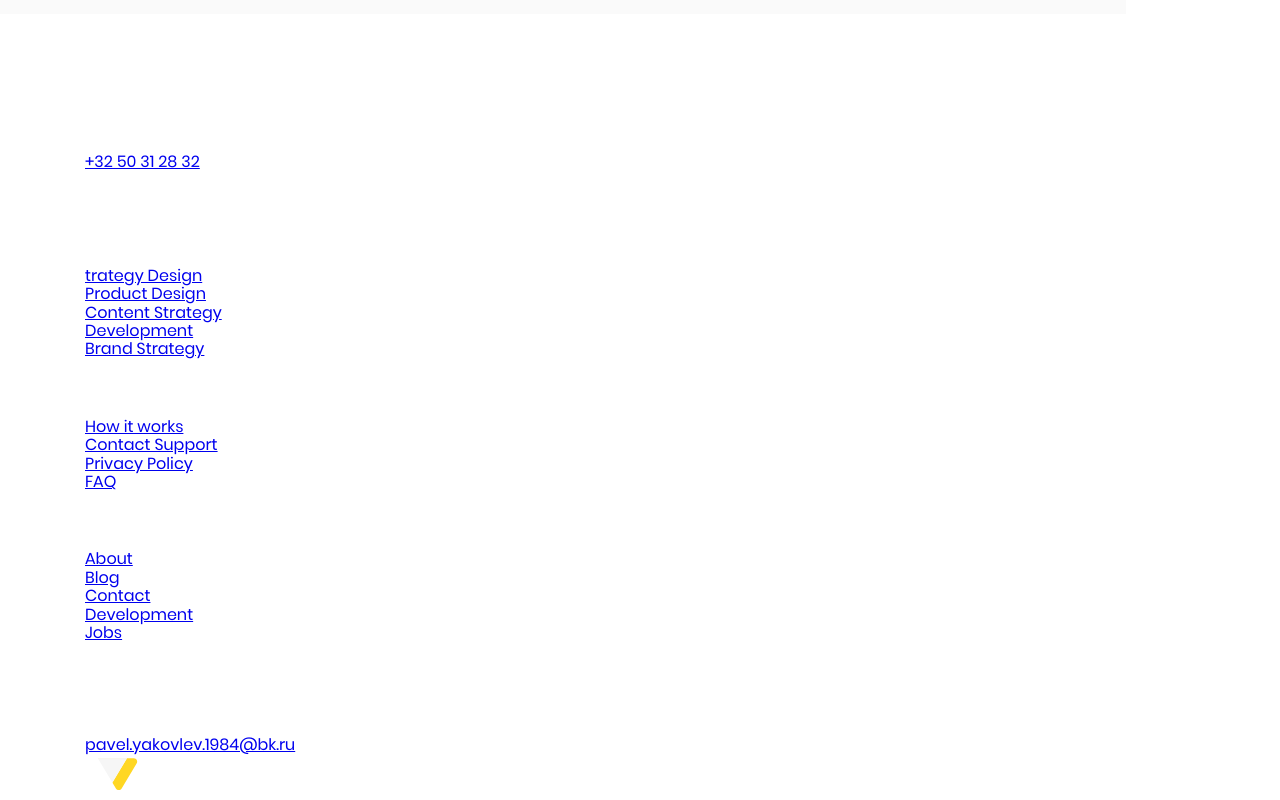
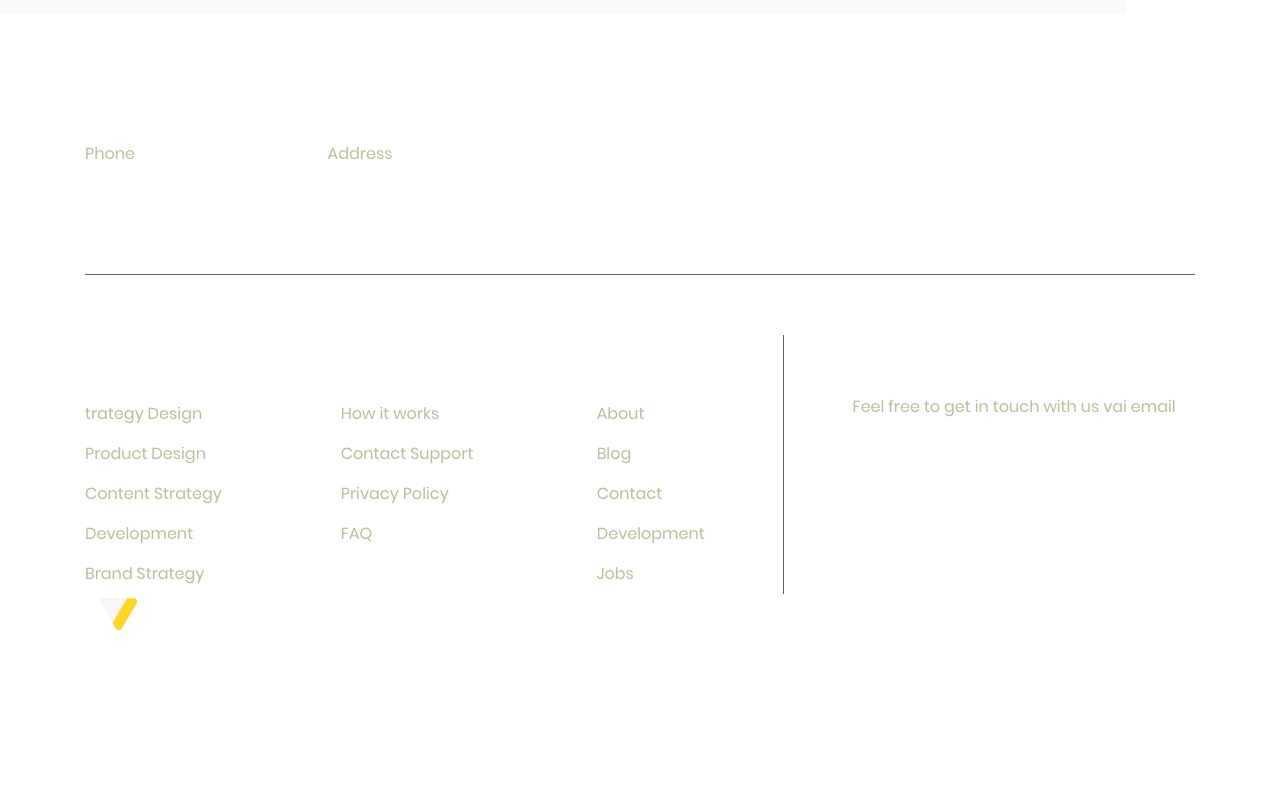
Before and after one commit to PavelYakovlev1984/webovio, a plain HTML site: page index.html in a window 1280 px wide. Shown: the part 1895-2695 px from the top of the page. After the commit the page ends 2535 px from the top, so only its background shows below. Drawn offline with Linux system fonts and the light colour scheme.

```diff
--- a/css/style.css
+++ b/css/style.css
@@ -20,6 +20,14 @@
   src: url('../fonts/Poppins-Medium.woff') format('woff');
   font-display: swap;
   font-weight: 500;
+  font-style: normal;
+}
+
+@font-face {
+  font-family: 'Poppins';
+  src: url('../fonts/Poppins-SemiBold.woff') format('woff');
+  font-display: swap;
+  font-weight: 600;
   font-style: normal;
 }
 
@@ -260,3 +268,93 @@
   background-size: cover;
   background-repeat: no-repeat;
 }
+
+.footer-top {
+  display: flex;
+  flex-wrap: wrap;
+  padding-bottom: 52px;
+  border-bottom: 1px solid #5D6544;
+
+}
+
+.footer-contacts-item:not(:last-child) {
+  margin-right: 128px;
+}
+
+.footer-contacts-text {
+  display: block;
+  margin-bottom: 8px;
+  font-size: 16px;
+  line-height: 40px;
+  color: #B6C197;
+}
+
+.footer-contacts-value {
+  display: inline-block;
+  text-decoration: none;
+  font-style: normal;
+  font-weight: 700;
+  font-size: 16px;
+  line-height: 40px;
+  color: #fff;
+}
+
+.footer-middle {
+  --grid-gap: 70px;
+  display: grid;
+  gap: var(--grid-gap);
+  grid-template-columns: repeat(4, 1fr);
+  padding-top: 60px;
+}
+
+.footer-column:last-child {
+  position: relative;
+}
+
+.footer-column:last-child::before {
+  content: "";
+  position: absolute;
+  top: 0;
+  left: calc(-1 * (var(--grid-gap)));
+  width: 1px;
+  height: 100%;
+  background-color: #5D6544;
+}
+
+.footer-title {
+  margin: 0;
+  margin-bottom: 21px;
+  font-weight: 600;
+  font-size: 16px;
+  line-height: 38px;
+  text-transform: uppercase;
+}
+
+.footer-link {
+  display: inline-block;
+  font-size: 16px;
+  line-height: 40px;
+  text-decoration: none;
+  color: #b6c197;
+}
+
+.footer-text {
+  margin: 0;
+  font-size: 16px;
+  margin-bottom: 23px;
+  line-height: 26px;
+  color: #B6C197;
+}
+
+.footer-mail {
+  display: inline-block;
+  margin-bottom: 24px;
+  font-weight: 700;
+  font-size: 24px;
+  line-height: 38px;
+  color: #fff;
+  text-decoration: none;
+}
+
+/* .social {
+} */
```
Also changed, not shown: index.html (+1 -1 lines), fonts/Poppins-SemiBold.woff (added).
